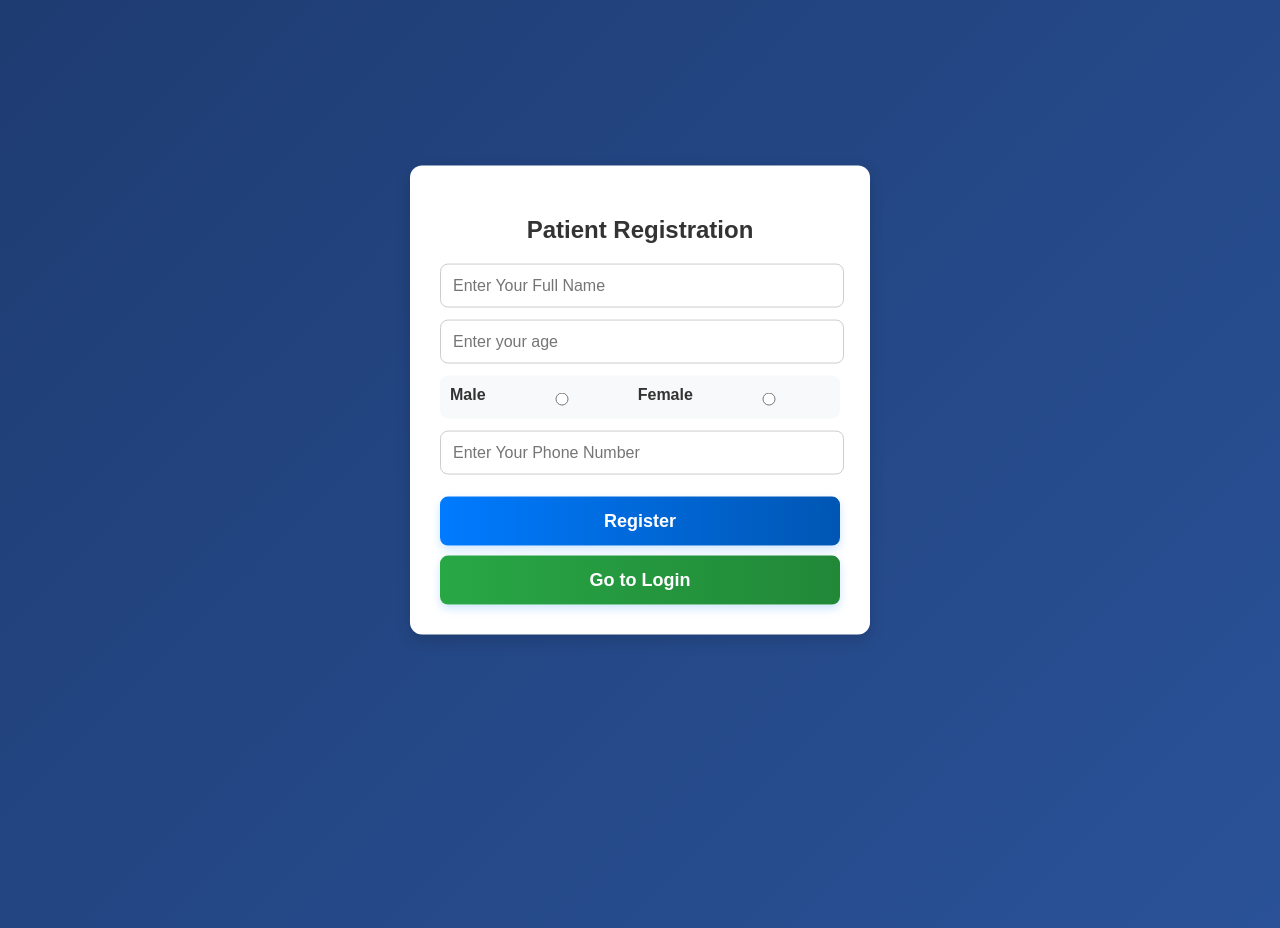
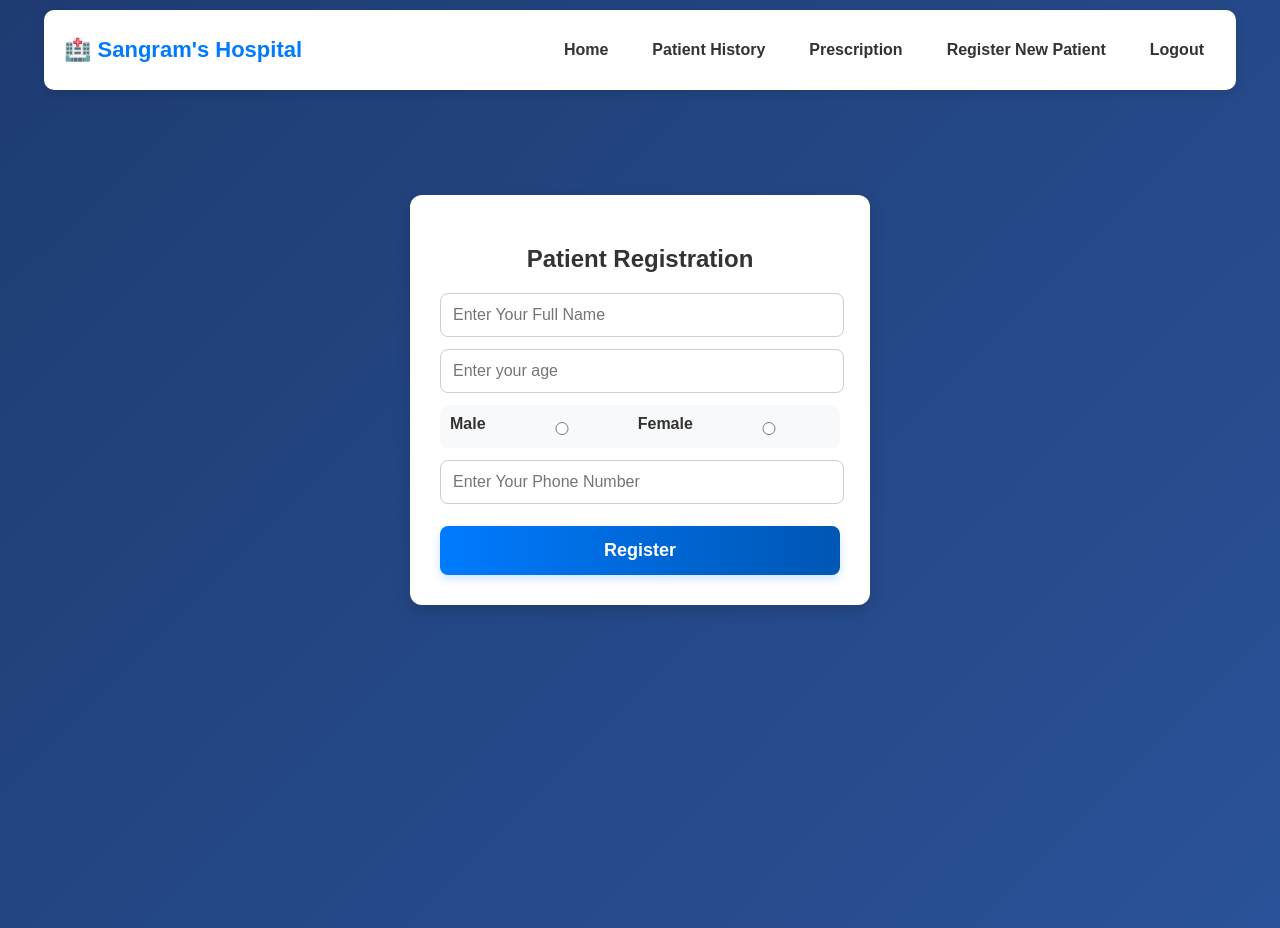
Before and after one commit to sangram72/Hospital_OPD_System, a React (Vite) app: page /Reg in a window 1280 px wide. Built offline with nearby package versions, Linux system fonts and the light colour scheme; no server answers; sample sign-in values are in the browser's storage.

Commit message:
Update Reg.jsx

```diff
--- a/src/Components/Registration/Reg.jsx
+++ b/src/Components/Registration/Reg.jsx
@@ -5,6 +5,7 @@ import { collection, doc, setDoc } from 'firebase/firestore';
 import { ToastContainer, toast } from 'react-toastify';
 import 'react-toastify/dist/ReactToastify.css';
 import "./Reg.css";
+import Navbar from '../Navbar/Navbar';
 
 function Reg() {
   const [details, setDetails] = useState({
@@ -69,23 +70,22 @@ function Reg() {
   }
 
   return (
-    <div className="container">
+    <><Navbar /><div className="container">
+
       <h2>Patient Registration</h2>
       <input
         className="input-field"
         name="name"
         placeholder="Enter Your Full Name"
         value={details.name}
-        onChange={handleChange}
-      />
+        onChange={handleChange} />
       <input
         className="input-field"
         type="number"
         name="age"
         placeholder="Enter your age"
         value={details.age}
-        onChange={handleChange}
-      />
+        onChange={handleChange} />
       <div className="radio-group">
         <label>Male</label>
         <input
@@ -93,16 +93,14 @@ function Reg() {
           type="radio"
           value="Male"
           checked={details.gender === 'Male'}
-          onChange={handleChange}
-        />
+          onChange={handleChange} />
         <label>Female</label>
         <input
           name="gender"
           type="radio"
           value="Female"
           checked={details.gender === 'Female'}
-          onChange={handleChange}
-        />
+          onChange={handleChange} />
       </div>
       <input
         className="input-field"
@@ -110,8 +108,7 @@ function Reg() {
         name="phone"
         placeholder="Enter Your Phone Number"
         value={details.phone}
-        onChange={handleChange}
-      />
+        onChange={handleChange} />
 
       {/* Register Button */}
       <button onClick={register}>Register</button>
@@ -125,10 +122,10 @@ function Reg() {
       )}
 
       {/* Login Button */}
-      <button className="login-button" onClick={() => navigate('/login')}>Go to Login</button>
+
 
       <ToastContainer position="top-center" autoClose={3000} closeButton={false} />
-    </div>
+    </div></>
   );
 }
 
```
